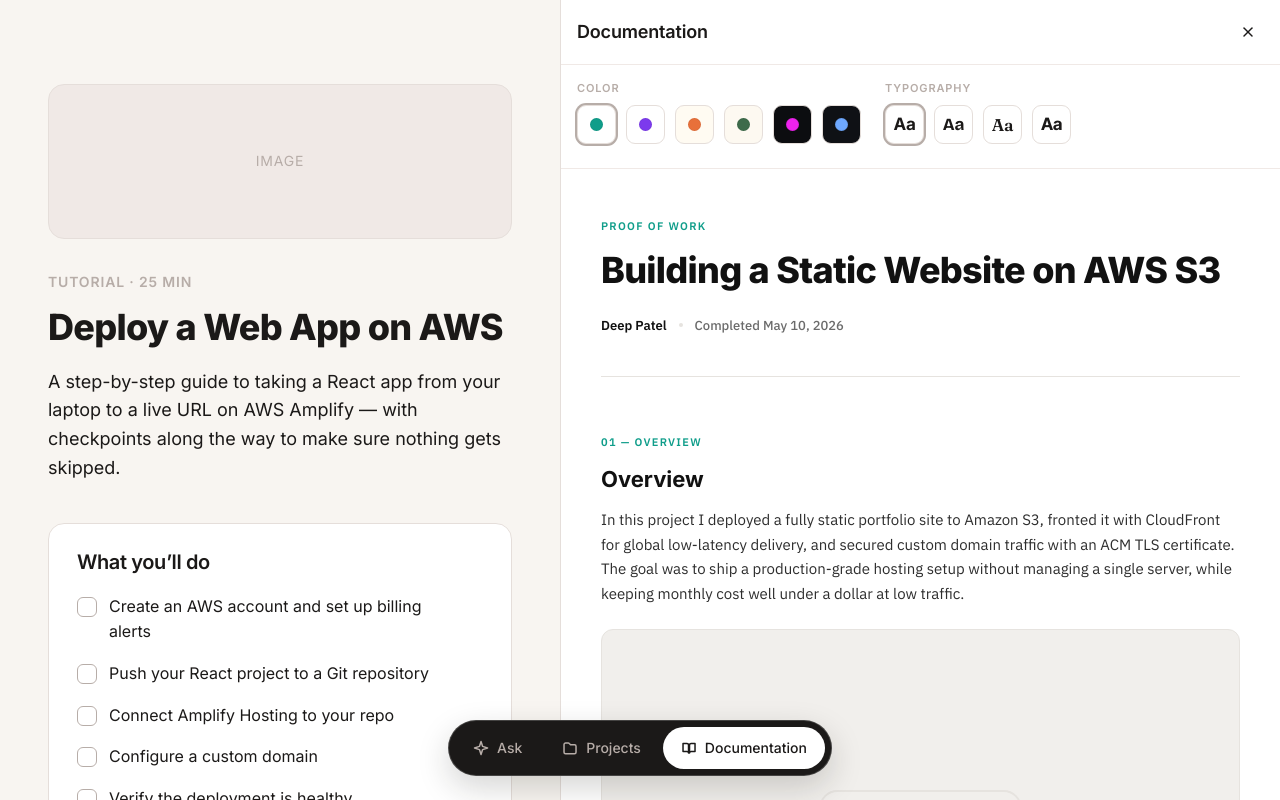
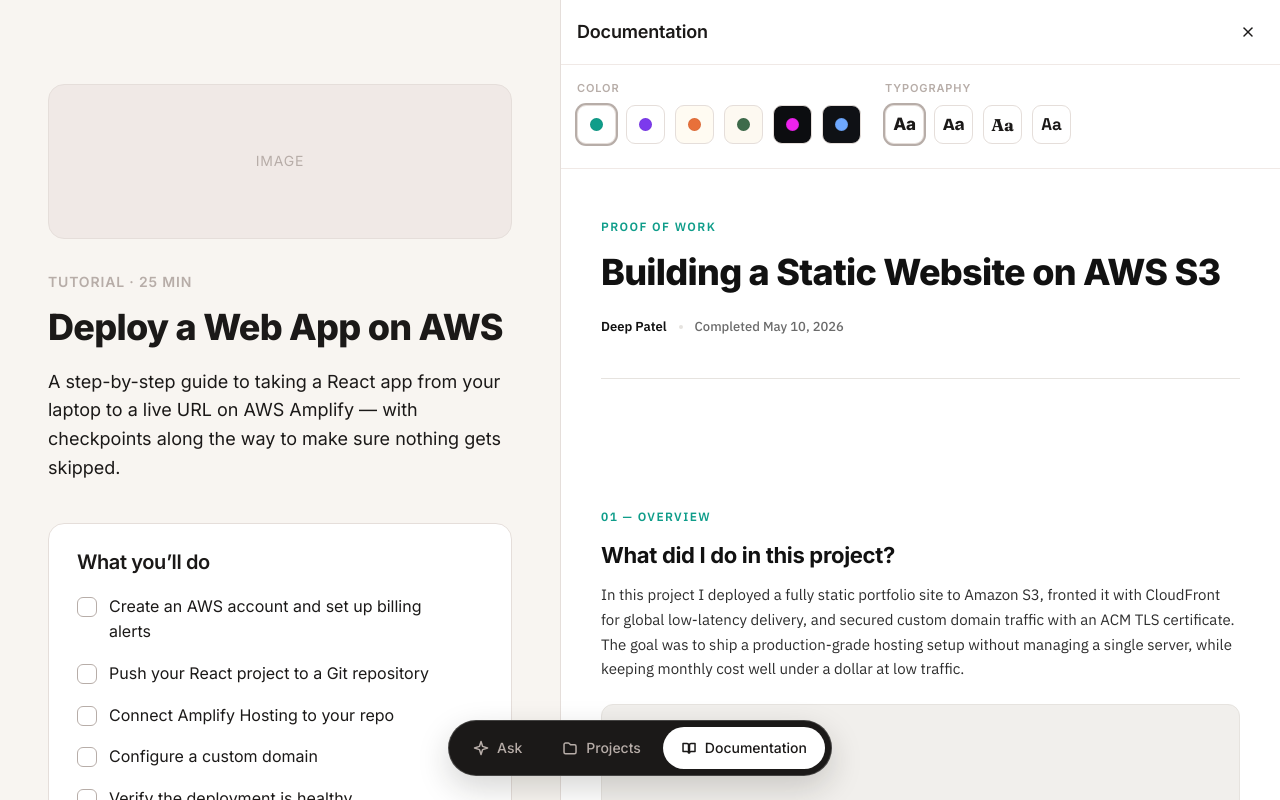
Before and after one commit to deepp2905/nextwork, a React (Vite) app: page / in a window 1280 px wide. Both pictures are taken after a click on the button "Documentation". Built offline with nearby package versions, Linux system fonts and the light colour scheme.

Commit message:
typography and color theme updates

```diff
--- a/src/components/DocThemeToolbar.jsx
+++ b/src/components/DocThemeToolbar.jsx
@@ -17,25 +17,25 @@ const TYPE_OPTIONS = [
     key: 'modern',
     label: 'Modern',
     fontFamily: "'Inter', system-ui, sans-serif",
-    fontWeight: 700,
+    fontWeight: 800,
   },
   {
     key: 'display',
     label: 'Display',
     fontFamily: "'Bricolage Grotesque', 'Inter', system-ui, sans-serif",
-    fontWeight: 700,
+    fontWeight: 800,
   },
   {
     key: 'editorial',
     label: 'Editorial',
     fontFamily: "'Fraunces', 'Playfair Display', Georgia, serif",
-    fontWeight: 600,
+    fontWeight: 800,
   },
   {
     key: 'technical',
     label: 'Technical',
-    fontFamily: "'Inter Tight', 'Inter', system-ui, sans-serif",
-    fontWeight: 700,
+    fontFamily: "'Space Grotesk', 'Inter', system-ui, sans-serif",
+    fontWeight: 800,
   },
 ];
 
--- a/src/components/DocumentationMock.css
+++ b/src/components/DocumentationMock.css
@@ -8,8 +8,10 @@
   padding: 48px 40px 80px;
   display: flex;
   flex-direction: column;
-  gap: 56px;
+  gap: 128px;
   min-height: 100%;
+  max-width: 840px;
+  margin-inline: auto;
 }
 
 .doc-mock__hero {
@@ -87,6 +89,7 @@
   font-size: var(--doc-h2-size);
   font-weight: var(--doc-h2-weight);
   line-height: var(--doc-h2-line);
+  letter-spacing: var(--doc-h2-tracking);
   color: var(--doc-fg);
 }
 
--- a/src/components/DocumentationMock.jsx
+++ b/src/components/DocumentationMock.jsx
@@ -23,7 +23,7 @@ export default function DocumentationMock() {
           data-key={section.key}
         >
           <span className="doc-mock__section-eyebrow">
-            {section.number} — {section.title}
+            {section.number} — {section.eyebrow}
           </span>
           <h2 className="doc-mock__section-title">{section.title}</h2>
           <p className="doc-mock__section-body">{section.body}</p>
--- a/src/data/proofOfWork.js
+++ b/src/data/proofOfWork.js
@@ -6,36 +6,41 @@ export const proofOfWork = {
   sections: [
     {
       key: 'overview',
+      eyebrow: 'Overview',
       number: '01',
-      title: 'Overview',
+      title: 'What did I do in this project?',
       body: 'In this project I deployed a fully static portfolio site to Amazon S3, fronted it with CloudFront for global low-latency delivery, and secured custom domain traffic with an ACM TLS certificate. The goal was to ship a production-grade hosting setup without managing a single server, while keeping monthly cost well under a dollar at low traffic.',
       imageLabel: 'Architecture overview banner',
     },
     {
       key: 'architecture',
+      eyebrow: 'Architecture',
       number: '02',
-      title: 'Architecture',
+      title: 'The problems I encountered',
       body: 'Requests resolve through Route 53 to a CloudFront distribution. CloudFront pulls content from a private S3 origin via an Origin Access Control, so the bucket itself is never publicly exposed. Cache behaviors split static assets (long TTL, fingerprinted) from HTML (short TTL) so deploys propagate quickly without sacrificing edge performance.',
       imageLabel: 'CloudFront + S3 + Route 53 diagram',
     },
     {
       key: 'steps',
+      eyebrow: 'Steps',
       number: '03',
-      title: 'Steps',
+      title: 'How I went about the project?',
       body: 'I created the S3 bucket with public access fully blocked, uploaded the built site with content-type metadata set per file extension, requested an ACM certificate in us-east-1 so CloudFront could consume it, then wired up the distribution with the OAC and an alternate domain name. Finally I pointed Route 53 alias records at the distribution and ran a smoke test from three regions.',
       imageLabel: 'AWS Console deployment screenshot',
     },
     {
       key: 'challenges',
+      eyebrow: 'Challenges',
       number: '04',
-      title: 'Challenges',
+      title: 'What was the most difficult?',
       body: 'The trickiest part was getting the Origin Access Control bucket policy right — older tutorials still reference the deprecated OAI pattern, so the policy snippets I copied first did not match the new principal format. I also got bitten by certificate region: ACM certs must be in us-east-1 for CloudFront, regardless of where the rest of your stack lives.',
       imageLabel: 'Bucket policy + OAC configuration',
     },
     {
       key: 'learnings',
+      eyebrow: 'Learnings',
       number: '05',
-      title: 'Learnings',
+      title: 'A few takeaways',
       body: 'Static hosting on AWS is dramatically cheaper and simpler than running EC2 or a container, but the moving parts are subtle: caching, certificate region, origin access, and DNS all have to line up. I now have a reusable mental model for serverless web delivery, and I am much more comfortable reading AWS IAM policies and CloudFront cache behavior config.',
       imageLabel: 'Final deployed site preview',
     },
--- a/src/styles/documentation-themes/colors/marigold.css
+++ b/src/styles/documentation-themes/colors/marigold.css
@@ -3,7 +3,7 @@
   --doc-surface: #fbf3df;
   --doc-fg: #1a1815;
   --doc-muted: #857461;
-  --doc-eyebrow: #c2562e;
+  --doc-eyebrow: #e8703a;
   --doc-primary: #e8703a;
   --doc-primary-contrast: #fffbf2;
   --doc-border: #e8dcc4;
--- a/src/styles/documentation-themes/fonts.css
+++ b/src/styles/documentation-themes/fonts.css
@@ -1 +1 @@
-@import url('https://fonts.googleapis.com/css2?family=Inter:wght@400;500;600;700;800&family=Playfair+Display:wght@500;600;700;900&family=Source+Serif+4:wght@400;500;600&family=Bricolage+Grotesque:wght@500;600;700;800&family=IBM+Plex+Sans:wght@300;400;500;600&family=Fraunces:opsz,wght@9..144,500;9..144,600;9..144,700&family=Inter+Tight:wght@400;500;600;700&family=Geist:wght@400;500;600;700&family=JetBrains+Mono:wght@400;500;600;700&display=swap');
+@import url('https://fonts.googleapis.com/css2?family=Inter:wght@400;500;600;700;800&family=Playfair+Display:wght@500;600;700;900&family=Source+Serif+4:wght@400;500;600&family=Bricolage+Grotesque:wght@500;600;700;800&family=IBM+Plex+Sans:wght@300;400;500;600&family=Fraunces:opsz,wght@9..144,500;9..144,600;9..144,700&family=Inter+Tight:wght@400;500;600;700&family=Geist:wght@400;500;600;700&family=JetBrains+Mono:wght@400;500;600;700&family=Space+Grotesk:wght@400;500;600;700&display=swap');
--- a/src/styles/documentation-themes/typography/display.css
+++ b/src/styles/documentation-themes/typography/display.css
@@ -6,23 +6,25 @@
   --doc-h1-size: 52px;
   --doc-h1-weight: 800;
   --doc-h1-line: 1.02;
-  --doc-h1-tracking: -0.035em;
+  --doc-h1-tracking: -0.04em;
 
   --doc-h2-size: 28px;
   --doc-h2-weight: 700;
   --doc-h2-line: 1.2;
+  --doc-h2-tracking: -0.025em;
 
   --doc-h3-size: 17px;
   --doc-h3-weight: 600;
+  --doc-h3-tracking: -0.015em;
 
-  --doc-body-size: 15px;
+  --doc-body-size: 16px;
   --doc-body-weight: 400;
   --doc-body-line: 1.6;
 
-  --doc-small-size: 13px;
+  --doc-small-size: 14px;
   --doc-small-weight: 500;
 
-  --doc-eyebrow-size: 11px;
+  --doc-eyebrow-size: 12px;
   --doc-eyebrow-weight: 700;
   --doc-eyebrow-tracking: 0.14em;
 }
--- a/src/styles/documentation-themes/typography/editorial.css
+++ b/src/styles/documentation-themes/typography/editorial.css
@@ -6,23 +6,25 @@
   --doc-h1-size: 40px;
   --doc-h1-weight: 600;
   --doc-h1-line: 1.12;
-  --doc-h1-tracking: -0.01em;
+  --doc-h1-tracking: -0.02em;
 
   --doc-h2-size: 24px;
-  --doc-h2-weight: 500;
+  --doc-h2-weight: 600;
   --doc-h2-line: 1.3;
+  --doc-h2-tracking: -0.015em;
 
   --doc-h3-size: 18px;
-  --doc-h3-weight: 500;
+  --doc-h3-weight: 600;
+  --doc-h3-tracking: -0.01em;
 
   --doc-body-size: 16px;
   --doc-body-weight: 400;
   --doc-body-line: 1.7;
 
-  --doc-small-size: 13px;
+  --doc-small-size: 14px;
   --doc-small-weight: 500;
 
-  --doc-eyebrow-size: 11px;
-  --doc-eyebrow-weight: 600;
+  --doc-eyebrow-size: 12px;
+  --doc-eyebrow-weight: 700;
   --doc-eyebrow-tracking: 0.16em;
 }
--- a/src/styles/documentation-themes/typography/modern.css
+++ b/src/styles/documentation-themes/typography/modern.css
@@ -11,9 +11,11 @@
   --doc-h2-size: 22px;
   --doc-h2-weight: 700;
   --doc-h2-line: 1.3;
+  --doc-h2-tracking: -0.015em;
 
   --doc-h3-size: 16px;
   --doc-h3-weight: 700;
+  --doc-h3-tracking: -0.01em;
 
   --doc-body-size: 15px;
   --doc-body-weight: 400;
@@ -22,7 +24,7 @@
   --doc-small-size: 13px;
   --doc-small-weight: 500;
 
-  --doc-eyebrow-size: 11px;
+  --doc-eyebrow-size: 12px;
   --doc-eyebrow-weight: 700;
   --doc-eyebrow-tracking: 0.12em;
 }
--- a/src/styles/documentation-themes/typography/technical.css
+++ b/src/styles/documentation-themes/typography/technical.css
@@ -1,29 +1,31 @@
 [data-doc-type-theme="technical"] {
-  --doc-font-display: 'Inter Tight', 'Inter', system-ui, sans-serif;
-  --doc-font-heading: 'Inter Tight', 'Inter', system-ui, sans-serif;
-  --doc-font-body: 'JetBrains Mono', ui-monospace, 'SFMono-Regular', Menlo, monospace;
+  --doc-font-display: 'Space Grotesk', 'Inter', system-ui, sans-serif;
+  --doc-font-heading: 'Space Grotesk', 'Inter', system-ui, sans-serif;
+  --doc-font-body: 'Geist', 'Inter', system-ui, sans-serif;
 
-  --doc-h1-size: 36px;
+  --doc-h1-size: 40px;
   --doc-h1-weight: 700;
   --doc-h1-line: 1.1;
-  --doc-h1-tracking: -0.025em;
+  --doc-h1-tracking: -0.03em;
 
-  --doc-h2-size: 22px;
-  --doc-h2-weight: 600;
+  --doc-h2-size: 28px;
+  --doc-h2-weight: 700;
   --doc-h2-line: 1.3;
-  --doc-h2-tracking: -0.02em;
+  --doc-h2-tracking: -0.025em;
 
-  --doc-h3-size: 16px;
-  --doc-h3-weight: 600;
+  --doc-h3-size: 20px;
+  --doc-h3-weight: 700;
+  --doc-h3-tracking: -0.015em;
 
   --doc-body-size: 15px;
   --doc-body-weight: 400;
-  --doc-body-line: 1.55;
+  --doc-body-line: 1.6;
 
   --doc-small-size: 13px;
   --doc-small-weight: 500;
+  --doc-body-line: 1.6;
 
-  --doc-eyebrow-size: 11px;
-  --doc-eyebrow-weight: 600;
+  --doc-eyebrow-size: 12px;
+  --doc-eyebrow-weight: 800;
   --doc-eyebrow-tracking: 0.12em;
 }
```
